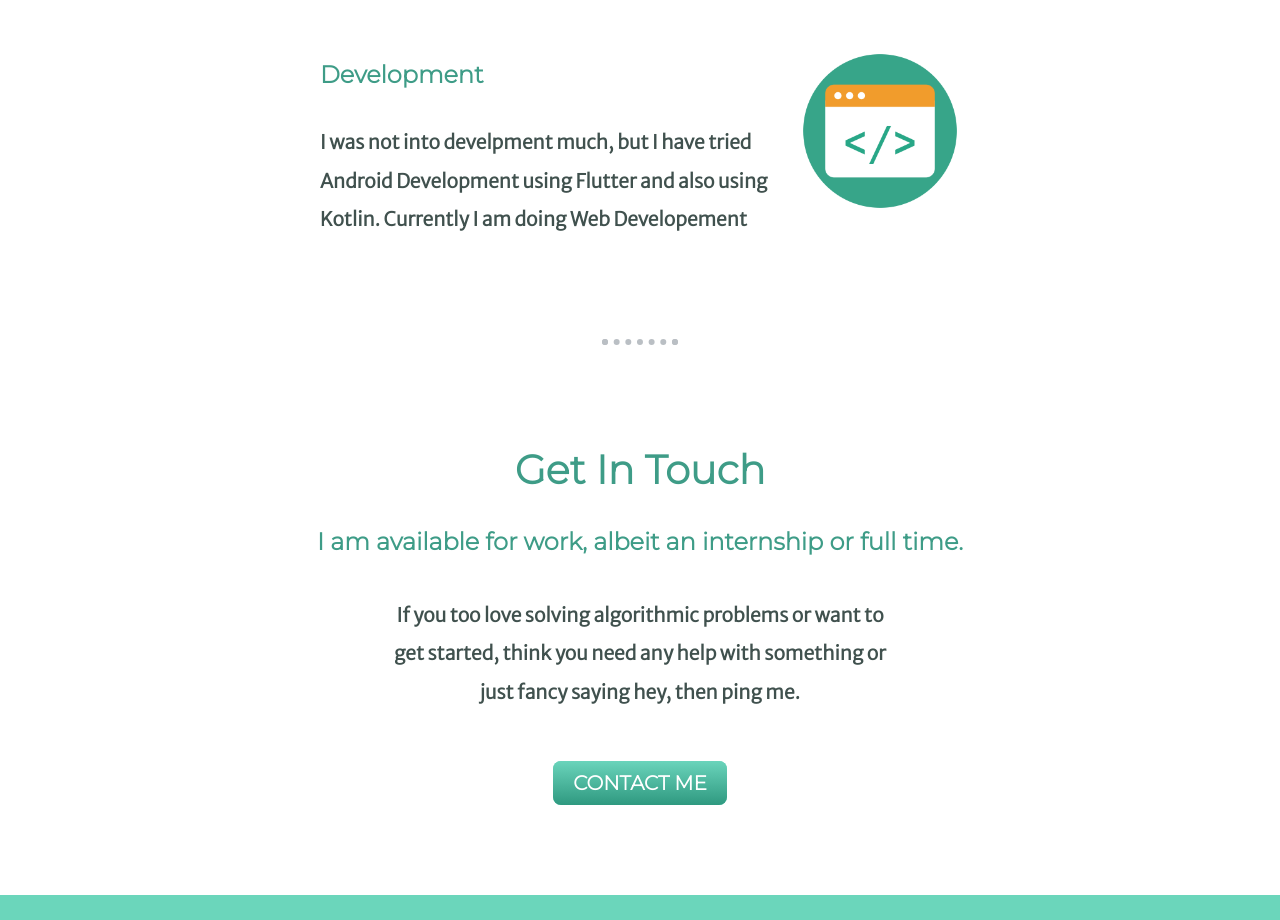
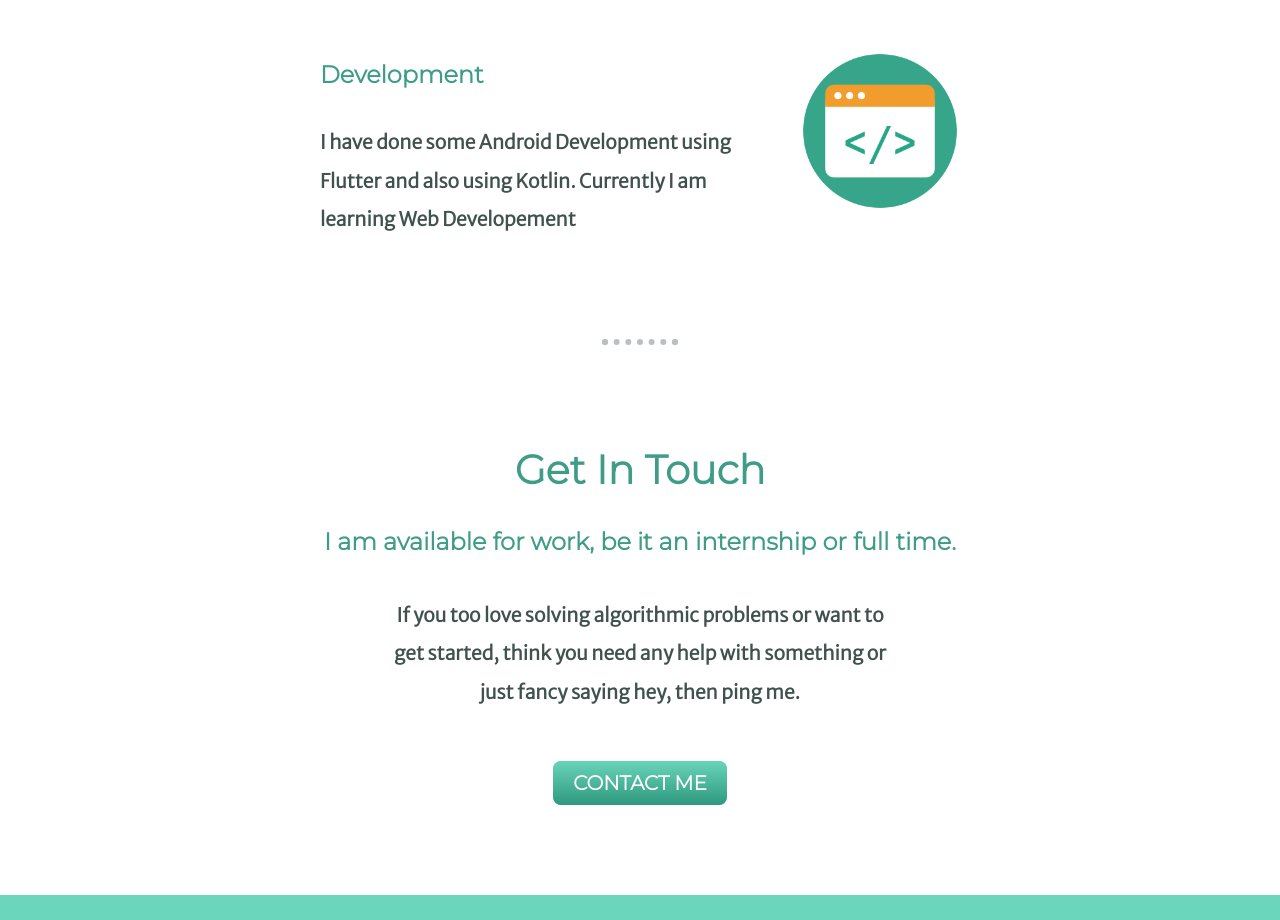
Before and after one commit to Ishwar749/CV, a plain HTML site: page index.html in a window 1280 px wide. Shown: the part 1980-2900 px from the top of the page. Drawn offline with Linux system fonts and the light colour scheme; a web font is replaced by a local one.

Commit message:
Updated index.html

```diff
--- a/index.html
+++ b/index.html
@@ -38,13 +38,13 @@
       <div class="skill-row">
         <img class="img2" src="images/code.png" alt="" >
         <h3>Development</h3>
-        <p>I was not into develpment much, but I have tried Android Development using Flutter and also using Kotlin. Currently I am doing Web Developement</p>
+        <p>I have done some Android Development using Flutter and also using Kotlin. Currently I am learning Web Developement</p>
       </div>
     </div>
     <hr>
     <div class="contact-me">
       <h2>Get In Touch</h2>
-      <h3>I am available for work, albeit an internship or full time.</h3>
+      <h3>I am available for work, be it an internship or full time.</h3>
       <p class="contact-message">If you too love solving algorithmic problems or want to get started, think you need any help with something or just fancy saying hey, then ping me.</p>
       <a class="btn" href="mailto:ishwarparmar749@.com">CONTACT ME</a>
     </div>
```
